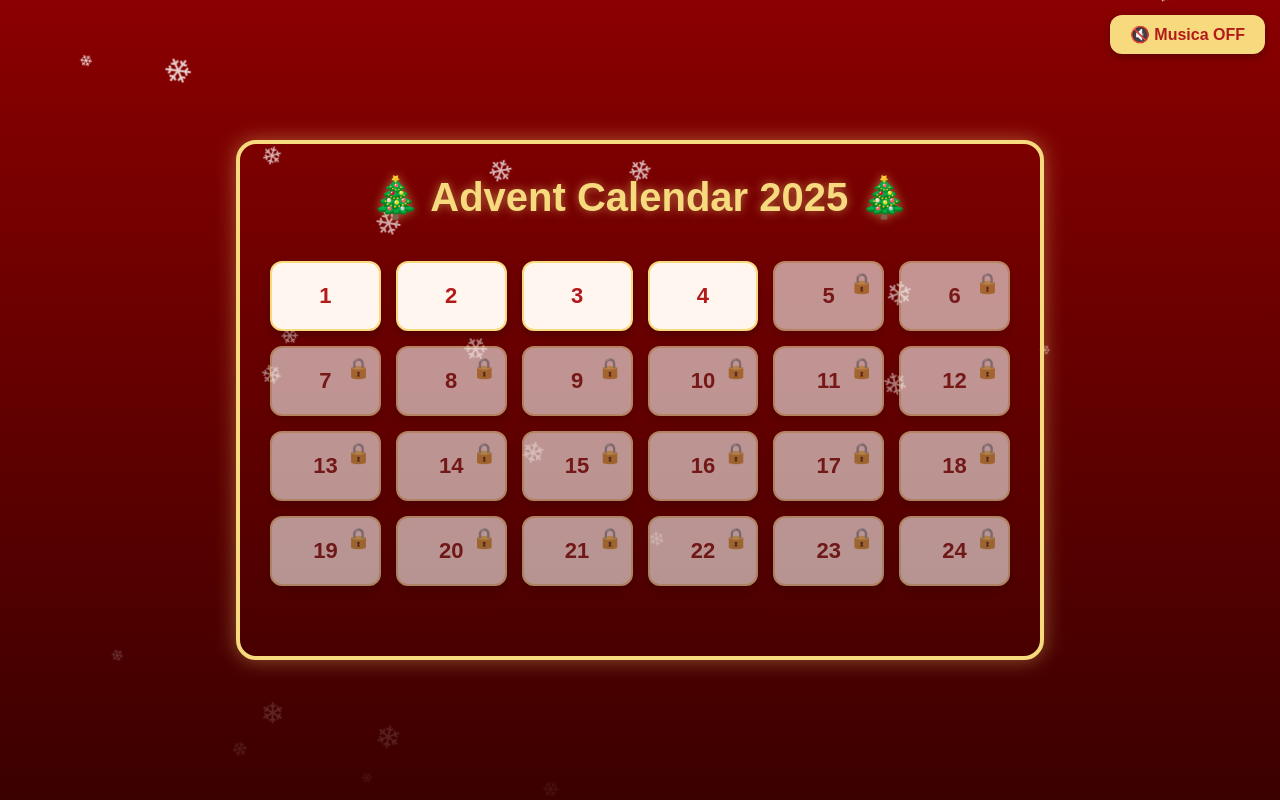
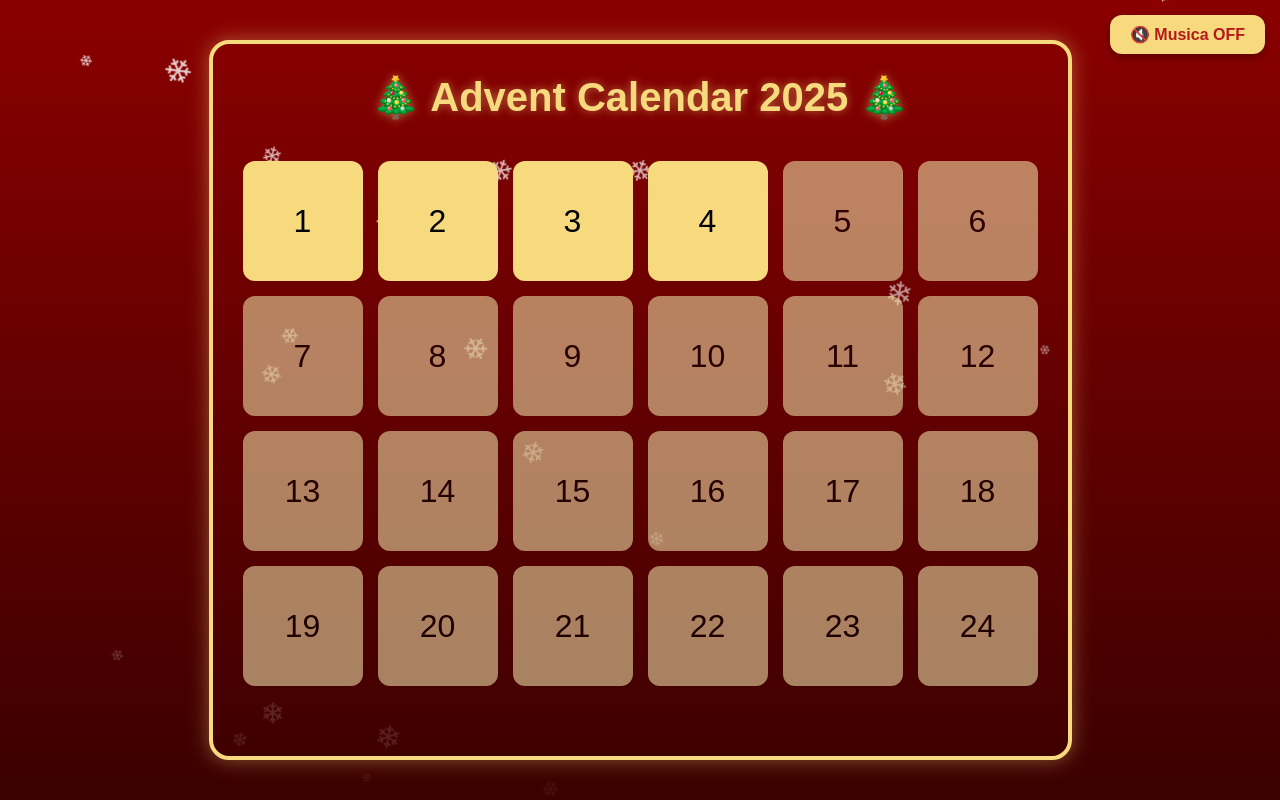
Before and after one commit to MauroTuzzolino/Advent-Calendar, a React (Vite) app: page / in a window 1280 px wide. Built offline with nearby package versions, Linux system fonts and the light colour scheme.

Commit message:
Creazione della nuova pagina per i singoli giorni

```diff
--- a/package.json
+++ b/package.json
@@ -12,7 +12,8 @@
   "dependencies": {
     "framer-motion": "^12.23.25",
     "react": "^19.2.0",
-    "react-dom": "^19.2.0"
+    "react-dom": "^19.2.0",
+    "react-router-dom": "^7.10.1"
   },
   "devDependencies": {
     "@eslint/js": "^9.39.1",
--- a/src/App.jsx
+++ b/src/App.jsx
@@ -1,29 +1,44 @@
-import { useState } from "react";
+import { BrowserRouter as Router, Routes, Route } from "react-router-dom";
+import { AnimatePresence, motion } from "framer-motion";
 import Calendar from "./components/Calendar";
-import { days } from "./data/days";
-import Modal from "./components/Modal";
 import Snow from "./components/Snow";
 import MusicToggle from "./components/MusicToggle";
+import DayPage from "./pages/DayPage";
 
 function App() {
-  const [selectedContent, setSelectedContent] = useState(null);
-
-  const handleOpenDay = (dayNumber) => {
-    const item = days.find((d) => d.day === dayNumber);
-    setSelectedContent(item.content);
-  };
-
-  const closeModal = () => setSelectedContent(null);
-
   return (
     <div className="app">
       <Snow />
       <MusicToggle />
       <h1 className="title">🎄 Advent Calendar 2025 🎄</h1>
+      <Router>
+        <AnimatePresence mode="wait">
+          <Routes location={location} key={location.pathname}>
+            <Route
+              path="/"
+              element={
+                <motion.div initial={{ opacity: 0, y: 20 }} animate={{ opacity: 1, y: 0 }} exit={{ opacity: 0, y: -20 }} transition={{ duration: 0.4 }}>
+                  <Calendar />
+                </motion.div>
+              }
+            />
 
-      <Calendar onOpenDay={handleOpenDay} />
-
-      <Modal isOpen={!!selectedContent} content={selectedContent} onClose={closeModal} />
+            <Route
+              path="/day/:dayId"
+              element={
+                <motion.div
+                  initial={{ opacity: 0, scale: 0.9 }}
+                  animate={{ opacity: 1, scale: 1 }}
+                  exit={{ opacity: 0, scale: 0.9 }}
+                  transition={{ duration: 0.4 }}
+                >
+                  <DayPage />
+                </motion.div>
+              }
+            />
+          </Routes>
+        </AnimatePresence>
+      </Router>
     </div>
   );
 }
--- a/src/components/Calendar.jsx
+++ b/src/components/Calendar.jsx
@@ -2,12 +2,12 @@ import DayCard from "./DayCard";
 import { days } from "../data/days";
 
 const Calendar = ({ onOpenDay }) => {
-  const today = new Date().getDate(); // es. 7
+  const today = new Date().getDate();
 
   return (
     <div className="calendar">
       {days.map((d) => (
-        <DayCard key={d.day} day={d.day} isUnlocked={d.day <= today} onOpen={onOpenDay} />
+        <DayCard key={d.day} day={d.day} isUnlocked={d.day <= today} onOpenDay={onOpenDay} />
       ))}
     </div>
   );
--- a/src/components/DayCard.jsx
+++ b/src/components/DayCard.jsx
@@ -1,17 +1,23 @@
-import { motion } from "framer-motion";
+import { useState, useRef } from "react";
 
-const DayCard = ({ day, isUnlocked, onOpen }) => {
+const DayCard = ({ day, isUnlocked, onOpenDay }) => {
+  const [isExpanding, setIsExpanding] = useState(false);
+  const cardRef = useRef(null);
+
+  const handleClick = () => {
+    if (!isUnlocked) return;
+
+    setIsExpanding(true);
+
+    setTimeout(() => {
+      onOpenDay(day);
+    }, 600); // tempo dell'animazione
+  };
+
   return (
-    <motion.div
-      className={`day-card ${isUnlocked ? "unlocked" : "locked"}`}
-      onClick={() => isUnlocked && onOpen(day)}
-      whileHover={isUnlocked ? { scale: 1.05 } : {}}
-      whileTap={isUnlocked ? { rotateY: 180 } : {}}
-      transition={{ duration: 0.4 }}
-    >
-      <div className="number">{day}</div>
-      {!isUnlocked && <div className="lock">🔒</div>}
-    </motion.div>
+    <div ref={cardRef} className={`day-card ${isExpanding ? "expand" : ""} ${!isUnlocked ? "locked" : ""}`} onClick={handleClick}>
+      {day}
+    </div>
   );
 };
 
--- a/src/index.css
+++ b/src/index.css
@@ -4,6 +4,7 @@
   --warm-white: #fff7ef;
 }
 
+/* Wrapper */
 .app {
   position: relative;
   z-index: 10;
@@ -42,6 +43,7 @@ body {
   font-weight: 600;
 }
 
+/* GRID DEL CALENDARIO */
 .calendar {
   display: grid;
   grid-template-columns: repeat(6, 1fr);
@@ -49,37 +51,48 @@ body {
   padding: 30px;
   max-width: 800px;
   margin: 0 auto;
+
+  /* Optional fade-out animation */
+  transition: opacity 0.4s ease;
 }
 
+.calendar.fade-out {
+  opacity: 0;
+}
+
+/* CARD */
 .day-card {
-  background: var(--warm-white);
+  width: 120px;
+  height: 120px;
   border-radius: 12px;
-  padding: 20px;
+  background: var(--gold);
+  color: black;
+  display: flex;
+  justify-content: center;
+  align-items: center;
+  font-size: 2rem;
   cursor: pointer;
   position: relative;
-  font-size: 22px;
-  font-weight: bold;
-  color: var(--red);
-  box-shadow: 0 4px 10px rgba(0, 0, 0, 0.25);
-  border: 2px solid var(--gold);
+  z-index: 1;
 
-  /* effetto 3D */
-  transform-style: preserve-3d;
-  perspective: 600px;
-  transition: transform 0.2s ease;
+  /* Smoothed default transition */
+  transition: transform 0.35s ease, opacity 0.3s ease, box-shadow 0.3s ease;
 }
 
+/* HOVER */
 .day-card.unlocked:hover {
-  transform: translateY(-3px) scale(1.04);
-  box-shadow: 0 8px 16px rgba(0, 0, 0, 0.35);
+  transform: translateY(-3px) scale(1.06);
+  box-shadow: 0 10px 20px rgba(0, 0, 0, 0.35);
 }
 
+/* LOCKED */
 .day-card.locked {
   opacity: 0.6;
   filter: grayscale(40%);
   cursor: default;
 }
 
+/* ICONA LUCChetto */
 .lock {
   position: absolute;
   top: 8px;
@@ -88,35 +101,27 @@ body {
   font-size: 20px;
 }
 
-/* Overlay */
-.modal-overlay {
-  position: fixed;
-  top: 0;
-  left: 0;
-  width: 100%;
-  height: 100%;
-  background: rgba(0, 0, 0, 0.5);
-  display: flex;
-  justify-content: center;
-  align-items: center;
-  z-index: 100;
+/* 🎬 ANIMAZIONE IMMERSIVA FULLSCREEN */
+.day-card.expand {
+  position: fixed !important;
+  top: 50% !important;
+  left: 50% !important;
+
+  /* scale molto grande per coprire qualsiasi schermo */
+  transform: translate(-50%, -50%) scale(14) !important;
+
+  width: 120px;
+  height: 120px;
+
+  border-radius: 0;
+  box-shadow: none !important;
+
+  z-index: 9999;
+
+  transition: transform 0.65s ease-in-out, border-radius 0.45s ease-in-out, opacity 0.3s ease-in-out;
 }
 
-/* Contenuto */
-.modal-content {
-  background: var(--warm-white);
-  padding: 30px;
-  border-radius: 20px;
-  width: 80%;
-  max-width: 380px;
-  text-align: center;
-  box-shadow: 0 4px 15px rgba(0, 0, 0, 0.3);
-  border: 3px solid var(--gold);
-  color: var(--red);
-  font-size: 20px;
-  font-weight: 500;
-}
-
+/* ❄️ NEVE */
 .snow-container {
   pointer-events: none;
   position: fixed;
@@ -144,6 +149,7 @@ body {
   }
 }
 
+/* MUSICA */
 .music-btn {
   position: fixed;
   top: 15px;
@@ -160,17 +166,17 @@ body {
   transition: transform 0.3s ease, box-shadow 0.3s ease;
 }
 
-/* Hover: leggera crescita */
+/* Hover */
 .music-btn:hover {
   transform: scale(1.1);
   box-shadow: 0 0 12px rgba(247, 217, 126, 0.7);
 }
 
+/* Effetto pulsazione */
 .music-btn.playing {
   animation: pulse 1.8s infinite ease-in-out;
 }
 
-/* Effetto pulse dorato */
 @keyframes pulse {
   0% {
     box-shadow: 0 0 10px rgba(247, 217, 126, 0.4);
--- /dev/null
+++ b/src/pages/DayPage.jsx
@@ -0,0 +1,17 @@
+import { useParams, Link } from "react-router-dom";
+
+export default function DayPage() {
+  const { day } = useParams();
+
+  return (
+    <div className="day-page">
+      <h1>Giorno {day}</h1>
+
+      <p>Qui puoi mettere una grafica speciale, una sorpresa o un messaggio natalizio ✨</p>
+
+      <Link className="back-btn" to="/">
+        Torna al calendario
+      </Link>
+    </div>
+  );
+}
```
Also changed, not shown: 1 other file (tests, documents, lock files or other folders).
